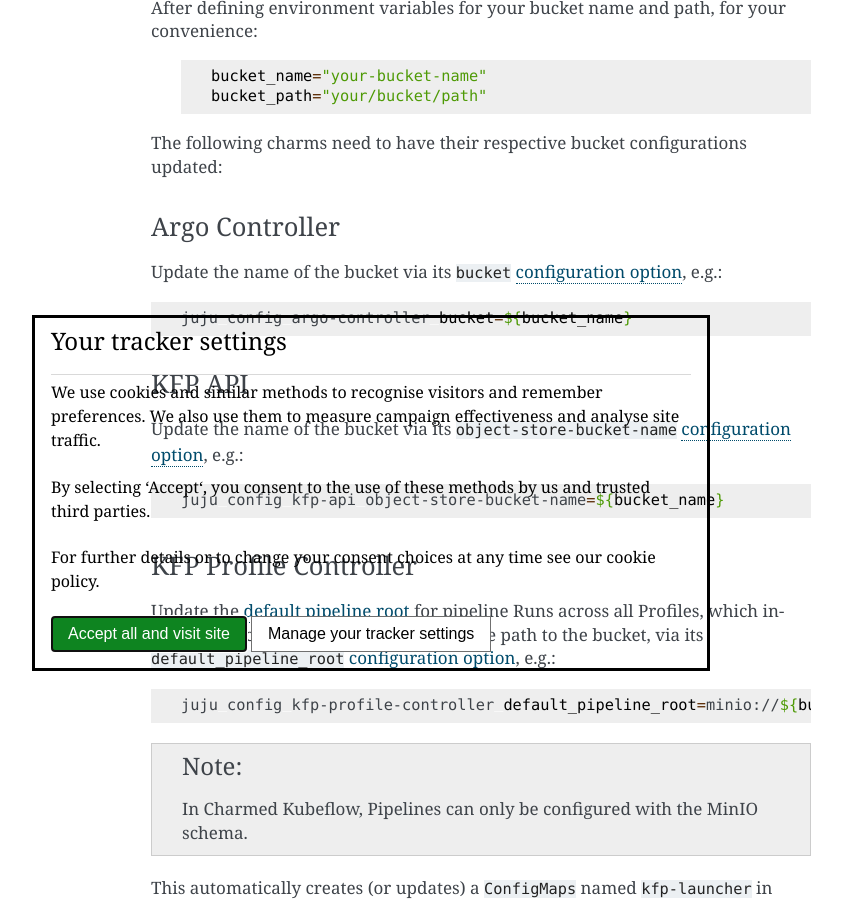
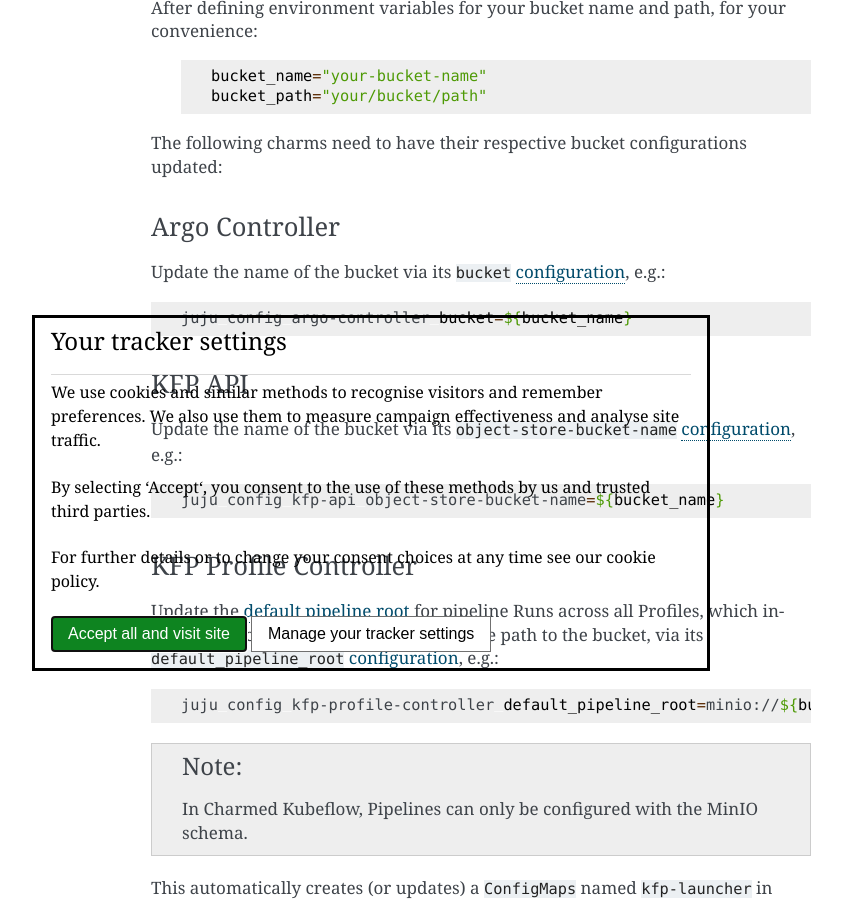
Before and after one commit to canonical/charmed-kubeflow-documentation, a Sphinx documentation site: the page built from docs/how-to/manage/configure-custom-bucket-for-pipelines.rst, in a window 1280 px wide and 900 px high, scrolled down 547 px. Shown: the whole window, without its empty margins (269-1111 px from the left). Built offline with Sphinx 7.4.7, drawn with Linux system fonts in a browser that asks for light colours.

Commit message:
docs: fix redundant target name

```diff
--- a/docs/how-to/manage/configure-custom-bucket-for-pipelines.rst
+++ b/docs/how-to/manage/configure-custom-bucket-for-pipelines.rst
@@ -34,7 +34,7 @@
 Argo Controller
 ~~~~~~~~~~~~~~~
 
-Update the name of the bucket via its ``bucket`` `configuration option <https://charmhub.io/argo-controller/configurations>`_, e.g.:
+Update the name of the bucket via its ``bucket`` `configuration <https://charmhub.io/argo-controller/configurations>`_, e.g.:
 
 .. code-block:: bash
 
@@ -44,7 +44,7 @@
 KFP API
 ~~~~~~~~~
 
-Update the name of the bucket via its ``object-store-bucket-name`` `configuration option <https://charmhub.io/kfp-api/configurations>`_, e.g.:
+Update the name of the bucket via its ``object-store-bucket-name`` `configuration <https://charmhub.io/kfp-api/configurations>`_, e.g.:
 
 .. code-block:: bash
 
@@ -54,7 +54,7 @@
 KFP Profile Controller
 ~~~~~~~~~~~~~~~~~~~~~~~~
 
-Update the `default pipeline root <https://www.kubeflow.org/docs/components/pipelines/concepts/pipeline-root>`_ for pipeline Runs across all Profiles, which includes the schema for, the name of and the path to the bucket, via its ``default_pipeline_root`` `configuration option <https://charmhub.io/kfp-profile-controller/configurations>`_, e.g.:
+Update the `default pipeline root <https://www.kubeflow.org/docs/components/pipelines/concepts/pipeline-root>`_ for pipeline Runs across all Profiles, which includes the schema for, the name of and the path to the bucket, via its ``default_pipeline_root`` `configuration <https://charmhub.io/kfp-profile-controller/configurations>`_, e.g.:
 
 .. code-block:: bash
 
```
